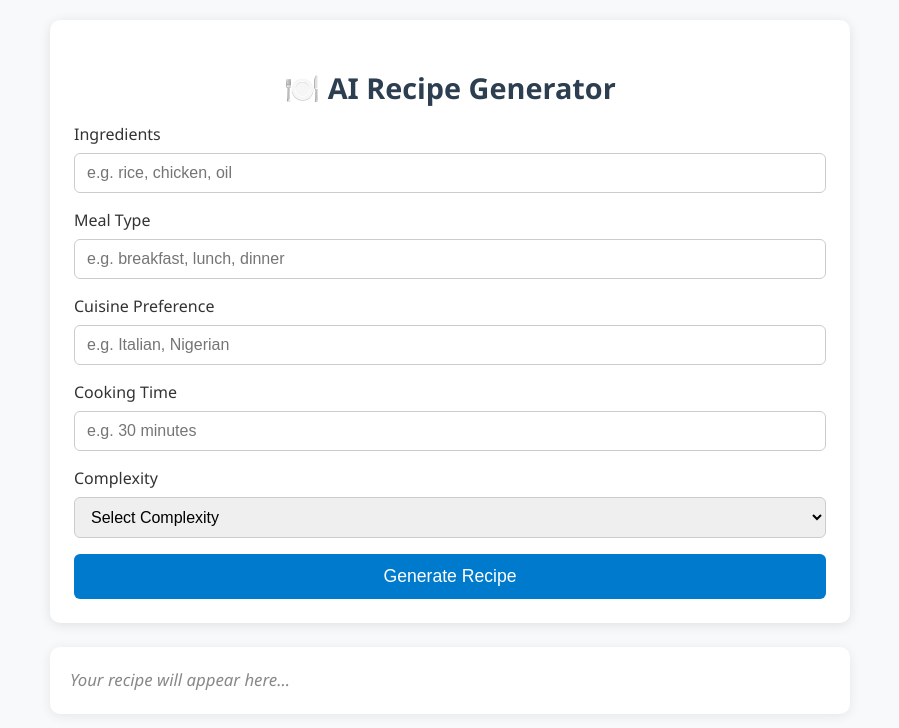
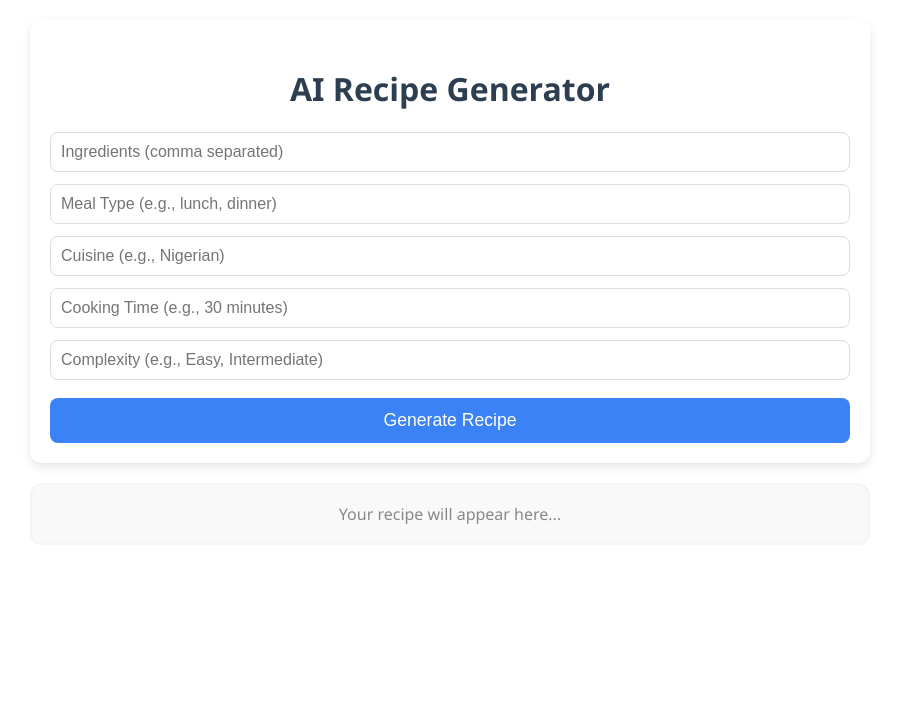
Before and after one commit to Enenche23/Recipe_Gen, a React (Create React App) app in the folder client/: page / in a window 1280 px wide. Shown: the top 728 px of the page, without its empty margins (190-1089 px from the left). Built offline with nearby package versions, Linux system fonts and the light colour scheme.

Commit message:
tweeked further

```diff
--- a/client/src/App.css
+++ b/client/src/App.css
@@ -1,97 +1,137 @@
-/* App.css */
-
-/* General layout */
-body {
-  margin: 0;
+/* Container styling */
+.app-container {
+  display: flex;
+  flex-direction: column;
+  align-items: center;
+  padding: 20px;
+  max-width: 800px;
+  margin: auto;
   font-family: 'Segoe UI', Tahoma, Geneva, Verdana, sans-serif;
-  background: #f7f9fb;
-  color: #333;
 }
 
-.app-container {
-  max-width: 800px;
-  margin: auto;
+/* Card styling */
+.recipe-card {
+  background-color: #ffffff;
   padding: 20px;
+  border-radius: 12px;
+  box-shadow: 0 4px 10px rgba(0, 0, 0, 0.1);
+  width: 100%;
+  margin-bottom: 20px;
 }
 
-/* Card style */
-.recipe-card {
-  background: #fff;
-  border-radius: 10px;
-  box-shadow: 0 2px 12px rgba(0, 0, 0, 0.1);
-  padding: 24px;
-  margin-bottom: 24px;
+/* App title */
+.recipe-title {
+  font-size: 2em;
+  text-align: center;
+  color: #2c3e50;
+  margin-bottom: 16px;
 }
 
-.recipe-title {
-  text-align: center;
-  font-size: 1.8em;
-  margin-bottom: 16px;
-  color: #2c3e50;
-}
-
-/* Input fields */
+/* Form inputs */
 .input-field {
   width: 100%;
-  padding: 10px 12px;
-  margin: 8px 0 16px;
-  border: 1px solid #ccc;
-  border-radius: 6px;
+  padding: 10px;
+  margin: 6px 0;
+  border: 1px solid #ddd;
+  border-radius: 8px;
   font-size: 1em;
   box-sizing: border-box;
-  transition: border-color 0.2s;
-}
-
-.input-field:focus {
-  border-color: #007acc;
-  outline: none;
 }
 
 /* Generate button */
 .generate-btn {
-  display: block;
   width: 100%;
-  padding: 12px 0;
-  background: #007acc;
+  padding: 12px;
+  margin-top: 12px;
+  background-color: #3b82f6;
   color: #fff;
   border: none;
-  border-radius: 6px;
+  border-radius: 8px;
+  cursor: pointer;
   font-size: 1.1em;
-  cursor: pointer;
-  transition: background 0.3s;
+  transition: background-color 0.3s ease;
 }
 
 .generate-btn:hover {
-  background: #005fa3;
+  background-color: #2563eb;
 }
 
-/* Recipe output area */
+.generate-btn:disabled {
+  opacity: 0.6;
+  cursor: not-allowed;
+}
+
+/* Recipe output styling */
 .recipe-output {
-  background: #fff;
+  background-color: #f9f9f9;
+  width: 100%;
   padding: 20px;
-  border-radius: 10px;
-  white-space: pre-line;
-  box-shadow: 0 2px 12px rgba(0, 0, 0, 0.08);
-  font-size: 1.05em;
+  border-radius: 12px;
+  box-shadow: inset 0 0 5px rgba(0,0,0,0.05);
+  margin-bottom: 20px;
+  white-space: pre-wrap;
+}
+
+/* Generated recipe title */
+.generated-title {
+  font-size: 1.8em;
+  font-weight: bold;
+  color: #1e3a8a;
+  text-align: center;
+  margin-bottom: 12px;
+}
+
+/* Recipe text */
+.recipe-text {
+  font-size: 1em;
+  color: #333;
   line-height: 1.6;
 }
 
-.placeholder-text {
-  color: #888;
-  font-style: italic;
+/* Action buttons */
+.recipe-actions {
+  display: flex;
+  justify-content: center;
+  flex-wrap: wrap;
+  gap: 10px;
 }
 
-/* Bold parts of recipe */
-.bold-text {
-  font-weight: bold;
-  color: #2c3e50;
-  font-size: 1.1em;
+.action-btn {
+  background-color: #f0f0f0;
+  border: none;
+  padding: 10px 16px;
+  border-radius: 6px;
+  cursor: pointer;
+  transition: background-color 0.2s ease;
+  font-size: 1em;
+  min-width: 100px;
 }
 
-/* Responsive */
+.action-btn:hover {
+  background-color: #ddd;
+}
+
+.action-btn:disabled {
+  opacity: 0.6;
+  cursor: not-allowed;
+}
+
+/* Placeholder text styling */
+.placeholder-text {
+  text-align: center;
+  color: #888;
+}
+
+/* Responsive adjustments */
 @media (max-width: 600px) {
-  .recipe-card, .recipe-output {
-    padding: 16px;
+  .recipe-title {
+    font-size: 1.6em;
+  }
+  .generated-title {
+    font-size: 1.4em;
+  }
+  .input-field {
+    font-size: 0.95em;
   }
   .generate-btn {
     font-size: 1em;
--- a/client/src/App.js
+++ b/client/src/App.js
@@ -1,154 +1,136 @@
+import React, { useState, useRef } from 'react';
 import './App.css';
-import React, { useEffect, useRef, useState, useCallback } from 'react';
-
-const RecipeCard = ({ onSubmit }) => {
-  const [ingredients, setIngredients] = useState('');
-  const [mealType, setMealType] = useState('');
-  const [cuisine, setCuisine] = useState('');
-  const [cookingTime, setCookingTime] = useState('');
-  const [complexity, setComplexity] = useState('');
-
-  const handleSubmit = () => {
-    const recipeData = {
-      ingredients: ingredients.trim(),
-      mealType,
-      cuisine,
-      cookingTime,
-      complexity,
-    };
-    console.log('Submitting:', recipeData);
-    onSubmit(recipeData);
-  };
-
-  return (
-    <div className="recipe-card">
-      <h2 className="recipe-title">🍽️ AI Recipe Generator</h2>
-      <label htmlFor='ingredients'>Ingredients</label>
-      <input
-        type='text'
-        id='ingredients'
-        value={ingredients}
-        onChange={(e) => setIngredients(e.target.value)}
-        className='input-field'
-        placeholder='e.g. rice, chicken, oil'
-      />
-
-      <label htmlFor='mealType'>Meal Type</label>
-      <input
-        type='text'
-        id='mealType'
-        value={mealType}
-        onChange={(e) => setMealType(e.target.value)}
-        className='input-field'
-        placeholder='e.g. breakfast, lunch, dinner'
-      />
-
-      <label htmlFor='cuisine'>Cuisine Preference</label>
-      <input
-        type='text'
-        id='cuisine'
-        value={cuisine}
-        onChange={(e) => setCuisine(e.target.value)}
-        className='input-field'
-        placeholder='e.g. Italian, Nigerian'
-      />
-
-      <label htmlFor='cookingTime'>Cooking Time</label>
-      <input
-        type='text'
-        id='cookingTime'
-        value={cookingTime}
-        onChange={(e) => setCookingTime(e.target.value)}
-        className='input-field'
-        placeholder='e.g. 30 minutes'
-      />
-
-      <label htmlFor='complexity'>Complexity</label>
-      <select
-        id='complexity'
-        value={complexity}
-        onChange={(e) => setComplexity(e.target.value)}
-        className='input-field'
-      >
-        <option value=''>Select Complexity</option>
-        <option value='Beginner'>Beginner</option>
-        <option value='Intermediate'>Intermediate</option>
-        <option value='Advanced'>Advanced</option>
-      </select>
-
-      <button onClick={handleSubmit} className='generate-btn'>
-        Generate Recipe
-      </button>
-    </div>
-  );
-};
 
 function App() {
-  const [recipeData, setRecipeData] = useState(null);
-  const [recipeText, setRecipeText] = useState('');
-  const eventSourceRef = useRef(null);
+  const [formData, setFormData] = useState({
+    ingredients: '',
+    mealType: '',
+    cuisine: '',
+    cookingTime: '',
+    complexity: ''
+  });
+  const [recipe, setRecipe] = useState('');
+  const [loading, setLoading] = useState(false);
+  const recipeRef = useRef(null);
 
-  const closeEventStream = () => {
-    if (eventSourceRef.current) {
-      eventSourceRef.current.close();
-      eventSourceRef.current = null;
-    }
-  };
+  const onSubmit = async () => {
+    setLoading(true);
+    setRecipe('');
+    console.log('Submitting:', formData);
 
-  const initializeEventStream = useCallback(() => {
-    if (!recipeData) return;
-    const queryParams = new URLSearchParams(recipeData).toString();
-    const url = `https://recipe-backend-47av.onrender.com/recipeStream?${queryParams}`;
-
+    const params = new URLSearchParams(formData).toString();
+    const url = `https://recipe-backend-47av.onrender.com/recipeStream?${params}`;
     console.log('Connecting to:', url);
 
-    eventSourceRef.current = new EventSource(url);
+    const eventSource = new EventSource(url);
 
-    eventSourceRef.current.onmessage = (event) => {
-      const data = JSON.parse(event.data);
-      if (data.action === 'close') {
-        closeEventStream();
-      } else if (data.action === 'chunk') {
-        // Remove leading ## or keep them styled
-        let cleanChunk = data.chunk.replace(/^##\s*/, '');
-        setRecipeText((prev) => prev + cleanChunk);
+    let finalRecipe = '';
+
+    eventSource.onmessage = (e) => {
+      const data = JSON.parse(e.data);
+      if (data.action === 'chunk') {
+        finalRecipe += data.chunk;
+        setRecipe((prev) => prev + data.chunk);
+      } else if (data.action === 'close') {
+        eventSource.close();
+        setLoading(false);
       }
     };
 
-    eventSourceRef.current.onerror = (err) => {
+    eventSource.onerror = (err) => {
       console.error('EventSource error:', err);
-      closeEventStream();
+      eventSource.close();
+      setLoading(false);
     };
-  }, [recipeData]);
-
-  useEffect(() => {
-    if (recipeData) {
-      setRecipeText('');
-      closeEventStream();
-      initializeEventStream();
-    }
-  }, [recipeData, initializeEventStream]);
-
-  const onSubmit = (data) => {
-    setRecipeData(data);
   };
 
+  const clearRecipe = () => {
+    setRecipe('');
+  };
+
+  const copyRecipe = () => {
+    navigator.clipboard.writeText(recipe);
+    alert('Recipe copied to clipboard!');
+  };
+
+  const saveAsPDF = () => {
+    const element = document.createElement('a');
+    const file = new Blob([recipe], { type: 'application/pdf' });
+    element.href = URL.createObjectURL(file);
+    element.download = 'recipe.pdf';
+    document.body.appendChild(element);
+    element.click();
+    document.body.removeChild(element);
+  };
+
+  // 🪄 Extract title (first ## ...) and the rest
+  const titleMatch = recipe.match(/^##\s*(.*)/);
+  const recipeTitle = titleMatch ? titleMatch[1] : '';
+  const recipeBody = titleMatch ? recipe.replace(titleMatch[0], '').trim() : recipe;
+
   return (
-    <div className='app-container'>
-      <RecipeCard onSubmit={onSubmit} />
-      <div className='recipe-output'>
-        {recipeText
-          ? recipeText
-              .split(/(\*\*.*?\*\*)/)
-              .map((part, i) =>
-                part.startsWith('**') && part.endsWith('**') ? (
-                  <span key={i} className='bold-text'>{part.slice(2, -2)}</span>
-                ) : (
-                  <span key={i}>{part}</span>
-                )
-              )
-          : <span className='placeholder-text'>Your recipe will appear here...</span>}
+    <div className="app-container">
+      <div className="recipe-card">
+        <h2 className="recipe-title">AI Recipe Generator</h2>
+        <input
+          className="input-field"
+          type="text"
+          placeholder="Ingredients (comma separated)"
+          value={formData.ingredients}
+          onChange={(e) => setFormData({ ...formData, ingredients: e.target.value })}
+        />
+        <input
+          className="input-field"
+          type="text"
+          placeholder="Meal Type (e.g., lunch, dinner)"
+          value={formData.mealType}
+          onChange={(e) => setFormData({ ...formData, mealType: e.target.value })}
+        />
+        <input
+          className="input-field"
+          type="text"
+          placeholder="Cuisine (e.g., Nigerian)"
+          value={formData.cuisine}
+          onChange={(e) => setFormData({ ...formData, cuisine: e.target.value })}
+        />
+        <input
+          className="input-field"
+          type="text"
+          placeholder="Cooking Time (e.g., 30 minutes)"
+          value={formData.cookingTime}
+          onChange={(e) => setFormData({ ...formData, cookingTime: e.target.value })}
+        />
+        <input
+          className="input-field"
+          type="text"
+          placeholder="Complexity (e.g., Easy, Intermediate)"
+          value={formData.complexity}
+          onChange={(e) => setFormData({ ...formData, complexity: e.target.value })}
+        />
+
+        <button className="generate-btn" onClick={onSubmit} disabled={loading}>
+          {loading ? 'Generating...' : 'Generate Recipe'}
+        </button>
       </div>
+
+      <div className="recipe-output" ref={recipeRef}>
+        {recipe ? (
+          <>
+            {recipeTitle && <h3 className="generated-title">{recipeTitle}</h3>}
+            <pre className="recipe-text">{recipeBody}</pre>
+          </>
+        ) : (
+          <div className="placeholder-text">Your recipe will appear here...</div>
+        )}
+      </div>
+
+      {recipe && (
+        <div className="recipe-actions">
+          <button className="action-btn" onClick={clearRecipe}>Clear</button>
+          <button className="action-btn" onClick={copyRecipe}>Copy</button>
+          <button className="action-btn" onClick={saveAsPDF}>Save as PDF</button>
+        </div>
+      )}
     </div>
   );
 }
```
